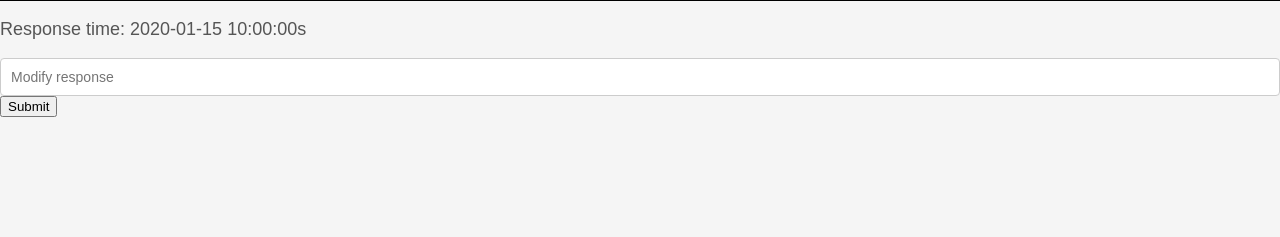
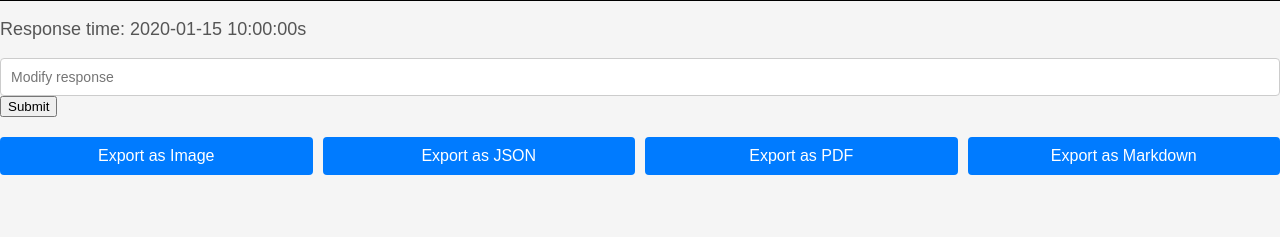
Before and after one commit to GOK-656/ECE4500J-project, a Flask app: template templates/bmc.html in a window 1280 px wide. Shown: the part 516-753 px from the top of the page. Run offline with Flask 3, Linux system fonts and the light colour scheme; the template is opened without the code that fills it: most values are stand-ins (such as "Sample title", 1, 10 or a date in 2020); some libraries are stand-ins or nearby versions; some web fonts are replaced.

Commit message:
增加导出功能

```diff
--- a/templates/bmc.html
+++ b/templates/bmc.html
@@ -7,6 +7,98 @@
     <meta name="description" content="Business Model Canvas Template">
     <link href='http://fonts.googleapis.com/css?family=Headland+One' rel='stylesheet' type='text/css'>
     <link rel="stylesheet" type="text/css" href="static/css/style.css">
+    <script src="https://html2canvas.hertzen.com/dist/html2canvas.min.js"></script>
+    <script src="https://cdnjs.cloudflare.com/ajax/libs/jspdf/2.5.1/jspdf.umd.min.js"></script>
+    <script>
+        function exportAsImage() {
+            html2canvas(document.getElementById("bizcanvas")).then(canvas => {
+                const imgData = canvas.toDataURL("image/png");
+                const link = document.createElement("a");
+                link.download = "bmc.png";
+                link.href = imgData;
+                link.click();
+            });
+        }
+
+        function exportAsJson() {
+            const bmcData = {
+                key_partners: Array.from(document.querySelectorAll('.key-partners ol li')).map(li => li.textContent),
+                key_activities: Array.from(document.querySelectorAll('.key-activities ol li')).map(li => li.textContent),
+                value_proposition: Array.from(document.querySelectorAll('.value-proposition ol li')).map(li => li.textContent),
+                customer_relationship: Array.from(document.querySelectorAll('.customer-relationship ol li')).map(li => li.textContent),
+                customer_segments: Array.from(document.querySelectorAll('.customer-segments ol li')).map(li => li.textContent),
+                key_resources: Array.from(document.querySelectorAll('.key-resources ol li')).map(li => li.textContent),
+                channels: Array.from(document.querySelectorAll('.channels ol li')).map(li => li.textContent),
+                cost_structure: Array.from(document.querySelectorAll('.cost-structure ol li')).map(li => li.textContent),
+                revenue_streams: Array.from(document.querySelectorAll('.revenue-streams ol li')).map(li => li.textContent)
+            };
+
+            const jsonStr = JSON.stringify(bmcData, null, 2);
+            const blob = new Blob([jsonStr], { type: "application/json" });
+            const url = URL.createObjectURL(blob);
+            const link = document.createElement('a');
+            link.href = url;
+            link.download = 'bmc.json';
+            link.click();
+            URL.revokeObjectURL(url);
+        }
+
+        async function exportAsPDF() {
+            const { jsPDF } = window.jspdf;
+            const doc = new jsPDF();
+
+            const canvas = await html2canvas(document.getElementById("bizcanvas"));
+            const imgData = canvas.toDataURL("image/png");
+
+            doc.addImage(imgData, 'PNG', 10, 10, 180, 0);
+            doc.save("bmc.pdf");
+        }
+
+        function exportAsMarkdown() {
+            const bmcData = {
+                key_partners: Array.from(document.querySelectorAll('.key-partners ol li')).map(li => li.textContent),
+                key_activities: Array.from(document.querySelectorAll('.key-activities ol li')).map(li => li.textContent),
+                value_proposition: Array.from(document.querySelectorAll('.value-proposition ol li')).map(li => li.textContent),
+                customer_relationship: Array.from(document.querySelectorAll('.customer-relationship ol li')).map(li => li.textContent),
+                customer_segments: Array.from(document.querySelectorAll('.customer-segments ol li')).map(li => li.textContent),
+                key_resources: Array.from(document.querySelectorAll('.key-resources ol li')).map(li => li.textContent),
+                channels: Array.from(document.querySelectorAll('.channels ol li')).map(li => li.textContent),
+                cost_structure: Array.from(document.querySelectorAll('.cost-structure ol li')).map(li => li.textContent),
+                revenue_streams: Array.from(document.querySelectorAll('.revenue-streams ol li')).map(li => li.textContent)
+            };
+
+            let markdownContent = `# Business Model Canvas\n\n`;
+
+            for (const [key, value] of Object.entries(bmcData)) {
+                markdownContent += `## ${key.replace('_', ' ')}\n`;
+                value.forEach(item => {
+                    markdownContent += `- ${item}\n`;
+                });
+                markdownContent += `\n`;
+            }
+
+            const blob = new Blob([markdownContent], { type: "text/markdown" });
+            const url = URL.createObjectURL(blob);
+            const link = document.createElement('a');
+            link.href = url;
+            link.download = 'bmc.md';
+            link.click();
+            URL.revokeObjectURL(url);
+        }
+    </script>
+    <style>
+        .button-container {
+            display: flex;
+            justify-content: center;
+            gap: 10px;
+            margin-top: 20px;
+        }
+        .button-container button {
+            padding: 10px 20px;
+            font-size: 16px;
+            cursor: pointer;
+        }
+    </style>
 </head>
 
 <body>
@@ -112,6 +204,12 @@
             <input type="submit" value="Submit">
         </form>
     </div>
+    <div class="button-container">
+        <button onclick="exportAsImage()">Export as Image</button>
+        <button onclick="exportAsJson()">Export as JSON</button>
+        <button onclick="exportAsPDF()">Export as PDF</button>
+        <button onclick="exportAsMarkdown()">Export as Markdown</button>
+    </div>
 </div>
 
 </body>
```
